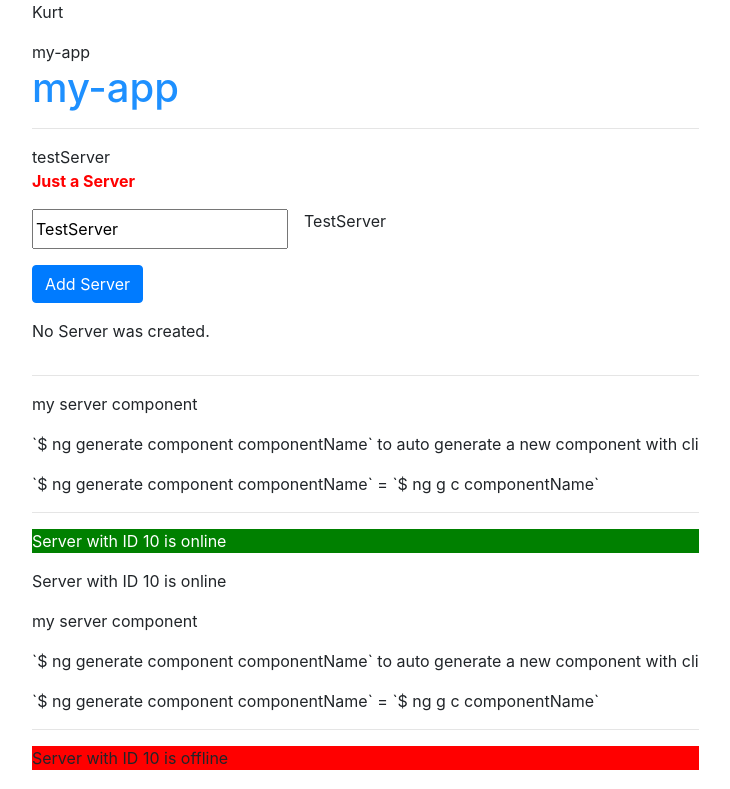
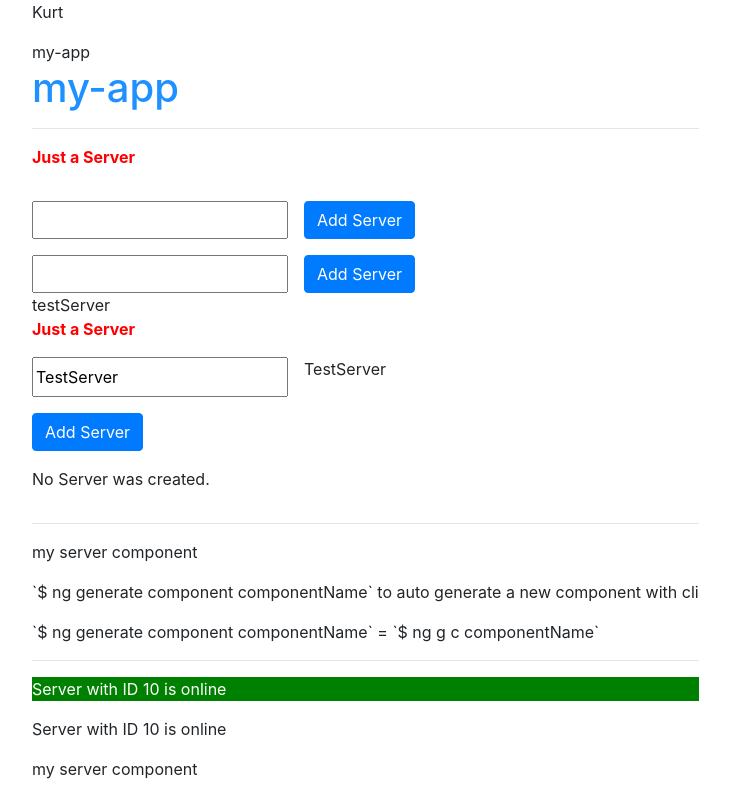
Before and after one commit to KyDevtw/angular-practice, an Angular app: page / in a window 1280 px wide. Shown: the top 789 px of the page, without its empty margins (38-768 px from the left). Built offline with nearby package versions, Linux system fonts and the light colour scheme.

Commit message:
basic life cycle

```diff
--- a/src/app/app.component.html
+++ b/src/app/app.component.html
@@ -11,7 +11,13 @@
       <!-- [] 表示 props binding-->
       <!-- servers component 要加 @Input -->
       <!-- (serverCreated) 內的 serverCreated 是自製事件-->
-      <app-servers [srvElement]="serverElements" (serverCreatedPropsPassing)="onServerAdded($event)" ></app-servers>
+      <app-servers [srvElement]="serverElements" (serverCreatedPropsPassing)="onServerAdded($event)" >
+        <!-- component tag 夾帶的 children 會傳遞到內部的 ng-content -->
+        <p>
+          <strong *ngIf="serverElements.type === 'server'" style="color: red;">{{serverElements.content}}</strong>
+          <em *ngIf="serverElements.type === 'blueprint'" style="color: red;">{{serverElements.content}}</em>
+        </p>
+      </app-servers>
     </div>
   </div>
 </div>
--- a/src/app/servers/servers.component.html
+++ b/src/app/servers/servers.component.html
@@ -1,4 +1,18 @@
 <div class="container">
+  <div class="row mb-3">
+    <!-- 接收 app-servers 中夾的 tags -->
+    <ng-content></ng-content>
+  </div>
+  <div class="row mb-3">
+    <input type="text" name="" #serverContentInput>
+    <button class="btn btn-primary ml-3" (click)="onCreateServerWithViewChild()">Add Server</button>
+  </div>
+  <div class="row">
+    <!-- # 是 local Reference，可以用在任何 html element -->
+    <!-- 這樣可以取代部分 雙向 binding -->
+    <input type="text" name="" #serverNameInput>
+    <button class="btn btn-primary ml-3" (click)="onCreateServerWithRef(serverNameInput)">Add Server</button>
+  </div>
   <div class="row">
     <div class="panel panel-default">
       <div class="panel-heading">{{element.name}}</div>
@@ -36,7 +50,7 @@
 <!-- (event name) => {} event binding，命名方式通常為 html 原生事件去掉 on, ex: onclick = click, onmouseenter = mouseenter -->
 <button
   class="btn btn-primary"
-  [disabled]="!allowNweServer"
+  [disabled]="!allowNewServer"
   (click)="onCreateServer()"
 >Add Server</button>
 <p>{{serverCreationStatus}}</p>
@@ -45,9 +59,9 @@
 <!-- property binding 也有非 html attr 屬性可以用 -->
 <div class="container">
   <div class="row">
-    <p [innerText]="allowNweServer"></p>
+    <p [innerText]="allowNewServer"></p>
     <div class="mx-3">=</div>
-    <p>{{allowNweServer}}</p>
+    <p>{{allowNewServer}}</p>
   </div>
   <div class="row">
     <label for="server Name" class="mr-3">server Name</label>
--- a/src/app/servers/servers.component.ts
+++ b/src/app/servers/servers.component.ts
@@ -1,4 +1,20 @@
-import { Component, OnInit, Input, EventEmitter, Output } from '@angular/core';
+import {
+  Component,
+  OnInit,
+  Input,
+  EventEmitter,
+  Output,
+  ViewEncapsulation,
+  ViewChild,
+  ElementRef,
+  OnChanges,
+  SimpleChanges,
+  DoCheck,
+  AfterContentInit,
+  AfterContentChecked,
+  AfterViewInit,
+  AfterViewChecked,
+  OnDestroy} from '@angular/core';
 
 @Component({
   selector: 'app-servers', // 這裏類似於 css 選擇器，也可以用[app-servers]選擇特定 attr 標籤，.app-servers 選擇 class 為 app-servers 的標籤
@@ -7,10 +23,12 @@ import { Component, OnInit, Input, EventEmitter, Output } from '@angular/core';
   // <app-server></app-server>
   // <hr>
   // <app-server></app-server>`, // 也可以直接把 template html 節點直接寫在這，也可以直接用樣板字串 `${}`
-  styleUrls: ['./servers.component.scss']
+  styleUrls: ['./servers.component.scss'],
+  // encapsulation angular 用來操作樣式屬性, none 取消 attr 賦予樣式會變 global, Emulated 預設, ShadowDom 通常用 Emulated 即可
+  encapsulation: ViewEncapsulation.None
 })
-export class ServersComponent implements OnInit {
-  allowNweServer = false;
+export class ServersComponent implements OnInit, OnChanges, DoCheck, AfterContentInit, AfterContentChecked, AfterViewInit, AfterViewChecked, OnDestroy {
+  allowNewServer = false;
   serverCreationStatus = "No Server was created";
   serverName= "TestServer";
   serverCreated= false;
@@ -21,16 +39,68 @@ export class ServersComponent implements OnInit {
   @Input('srvElement') element: {type: string, name: string, content: string};
   // 創立新事件 EventEmitter
   // passing out props 用 Output，get props in 用 Input
+  // 括號內部一樣可以重新命名 property
   @Output() serverCreatedPropsPassing = new EventEmitter<string>();
+  // @ViewChild 內部填寫 refElement，也可以直接傳遞一個 Component 例如 ServerComponent (AppComponent 內註冊的 component)
+  @ViewChild('serverContentInput') serverContentInput: ElementRef;
 
   constructor() {
+    console.log('constructor called!')
     setTimeout(()=>{
-      this.allowNweServer = true;
+      this.allowNewServer = true;
     },2000)
   }
 
+  ngOnChanges(changes: SimpleChanges): void {
+    // changes 會是一個 Obeject 內有 currentValue, previousValue 可以做運算
+    console.log('changes: ', changes, 'ngOnChanges called!')
+  }
+
   ngOnInit(): void {
+    console.log('ngOnInit called!')
   }
+
+  ngDoCheck(): void {
+    // 每次 angular 監測改變時，包括 value, event 他去監測時觸發
+    console.log('ngDoCheck called!')
+  }
+
+  ngAfterContentInit(): void {
+    // ngDoCheck 後觸發一次（content 指的是 ng-content）
+    console.log('ngAfterContentInit called!')
+  }
+
+  ngAfterContentChecked(): void {
+    console.log('ngAfterContentChecked called!')
+  }
+
+  ngAfterViewInit(): void {
+    // content checked 後觸發
+    console.log('ngAfterViewInit called!')
+  }
+
+  ngAfterViewChecked(): void {
+    // content checked 後觸發
+    console.log('ngAfterViewChecked called!')
+  }
+
+  ngOnDestroy(): void {
+    console.log('ngOnDestroy called!')
+  }
+
+  // Todo 盡量不要透過以下兩者方式更改 DOM input 值
+  // 透過 ref 接收 html element
+  onCreateServerWithViewChild(){
+    // 接收 value 要用 nativeElement.value
+    console.log(this.serverContentInput.nativeElement.value)
+  }
+  // 透過 ref 接收 html element
+  onCreateServerWithRef(nameInput: HTMLInputElement){
+    // input element value 直接 input.value
+    console.log(nameInput.value)
+  }
+  // Todo 盡量不要透過以上兩者方式更改 DOM input 值
+
   onCreateServer(){
     this.serverCreated = true;
     // this.servers.push(this.serverName);
```
Also changed, not shown: src/app/lifeCycle.md (added, +12 -0 lines).
